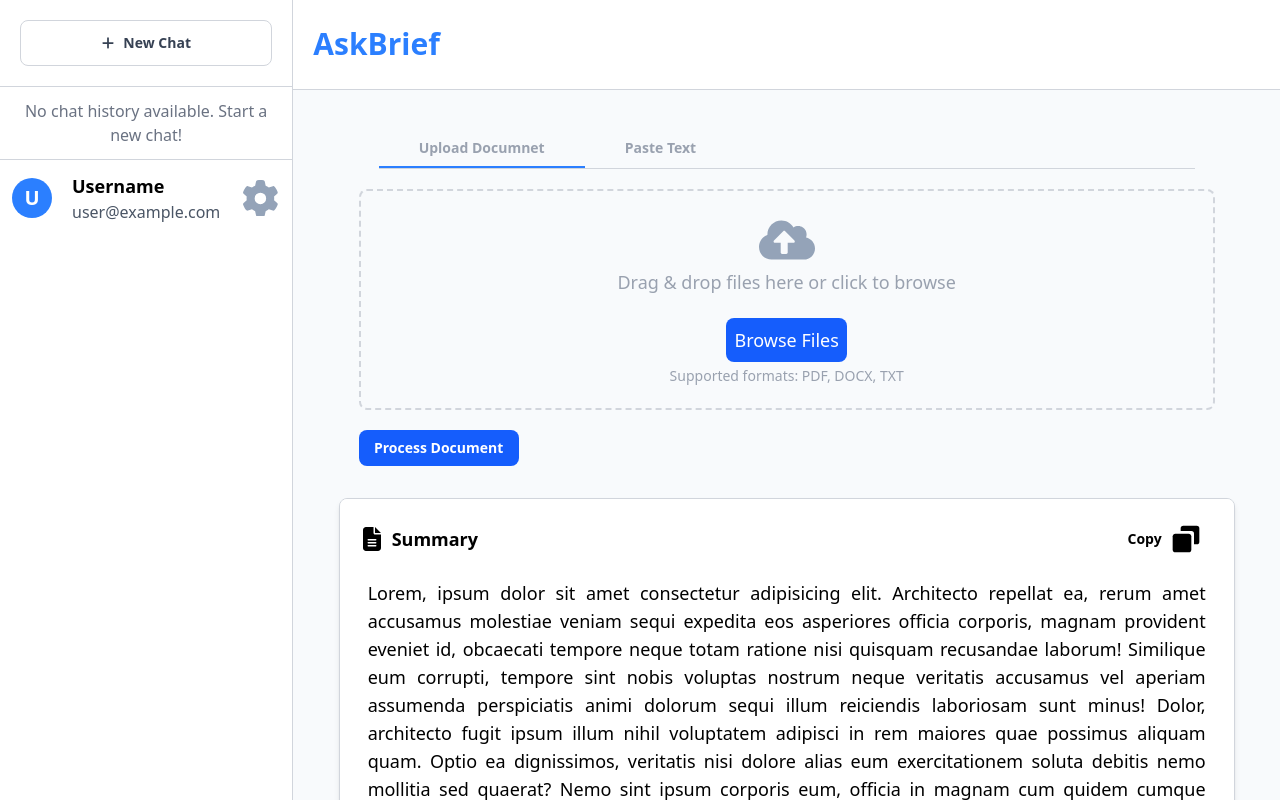
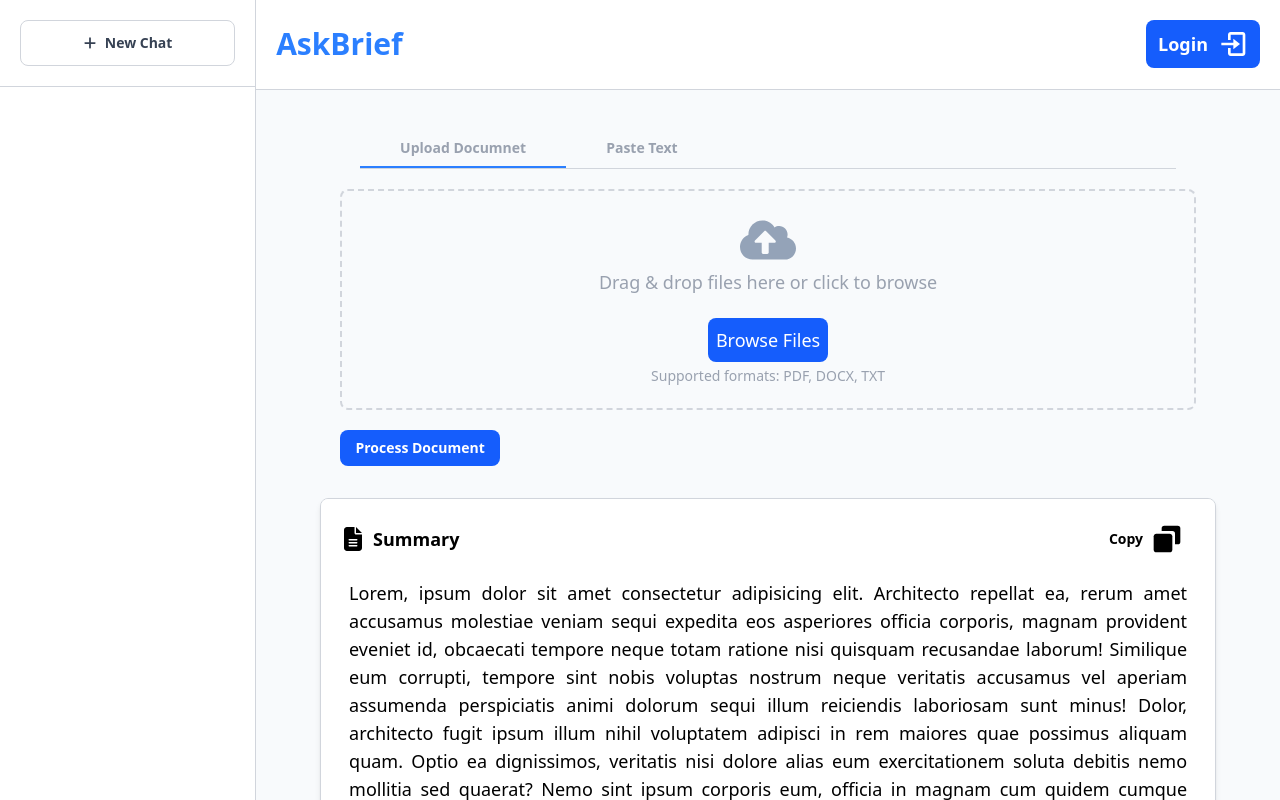
Before and after one commit to mabdullahferoz/AskBrief_Frontend, a React (Vite) app: page / in a window 1280 px wide. Built offline with nearby package versions, Linux system fonts and the light colour scheme.

Commit message:
Added dummy login functionality

```diff
--- a/src/App.jsx
+++ b/src/App.jsx
@@ -1,14 +1,20 @@
-import React from 'react'
+import React, { useState } from 'react'
 import Sidebar from './components/Sidebar'
 import Workarea from './components/Workarea'
 import { ToastContainer } from 'react-toastify'
 
 const App = () => {
+
+  const [user, setUser] = useState({
+    username: "username",
+    email: "user@example.com"
+  })
+
   return (
     <div className='hero flex w-screen h-screen overflow-clip bg-[#f8fafc]'>
       <ToastContainer position='top-right' autoClose={3000} hideProgressBar={false} closeOnClick pauseOnHover theme='light' className={"text-sm"}/>
-      <Sidebar/>
-      <Workarea/>
+      <Sidebar user={user}/>
+      <Workarea setUser = {setUser}/>
     </div>
   )
 }
--- a/src/components/Sidebar.jsx
+++ b/src/components/Sidebar.jsx
@@ -1,19 +1,35 @@
-import React, { useState } from 'react'
+import React, { useEffect, useState } from 'react'
 import Userbox from './Userbox'
 import { FaPlus } from 'react-icons/fa6'
 
-const Sidebar = () => {
+const Sidebar = ({user}) => {
 
-    const [loggedin, setLoggedin] = useState(true)
+    const [loggedin, setLoggedin] = useState(false)
     const [history, setHistory] = useState([])
+
+    useEffect(() => {
+      if(user.username != "username"){
+        setLoggedin(true);
+        setHistory([
+            { title: "Chat with AI", description: "Discuss the latest trends in AI and technology." },
+            { title: "Project Planning", description: "Brainstorm ideas for the new project." },
+            { title: "Meeting Notes", description: "Summarize the key points from the last meeting." }
+        ]);
+      }
+
+
+    }, )
+
 
     return (
         <div className='sidebar h-full md:w-80 transition-all flex flex-col  border-r-1 border-gray-300 bg-white'>
             <div className="new-chat w-full flex items center hustify-center border-b-1 border-gray-300">
-                <div className="btn p-3 m-5 border-1 border-gray-300 w-full text-sm font-semibold text-center text-gray-700 hover:bg-gray-200 rounded-lg flex items-center justify-center gap-2 cursor-pointer transition-all"> <FaPlus/>New Chat</div>
+                <div className="btn p-3 m-5 border-1 border-gray-300 w-full text-sm font-semibold text-center text-gray-700 hover:bg-gray-200 rounded-lg flex items-center justify-center gap-2 cursor-pointer transition-all"> <FaPlus />New Chat</div>
             </div>
-            {loggedin && (<div className="history w-full max-h-[75%] border-b-1 border-gray-300 overflow-y-auto scrollbar-custom">
-               { history.length > 0 ? history.map((item,index) => (
+            {loggedin && (
+                <>
+                    <div className="history w-full max-h-[75%] border-b-1 border-gray-300 overflow-y-auto scrollbar-custom">
+                        {history.length > 0 ? history.map((item, index) => (
                             <div key={index} className="chat-item p-3 hover:bg-gray-100 cursor-pointer transition-all">
                                 <span className='text-sm font-semibold'>{item.title}</span>
                                 <p className='text-xs text-gray-500'>{item.description}</p>
@@ -22,9 +38,11 @@
                             <div className="no-history p-3 text-center text-gray-500">
                                 No chat history available. Start a new chat!
                             </div>)}
-            </div>)
+                    </div>
+                    <Userbox user = {user} />
+                </>
+            )
             }
-            <Userbox/>
         </div>
     )
 }
--- a/src/components/Userbox.jsx
+++ b/src/components/Userbox.jsx
@@ -1,8 +1,7 @@
 import React, { useState } from 'react'
 import { FaGear } from 'react-icons/fa6'
 
-const Userbox = () => {
-    const [user, setUser] = useState({username: "Username", email: "user@example.com"})
+const Userbox = ({user}) => {
   return (
     <div className="w-full p-3 flex items-center justify-center gap-5">
       <div className="img bg-blue-500 hover:bg-blue-200 hover:text-blue-600 hover:font-black cursor-pointer  transition-all rounded-full h-10 w-10 flex items-center justify-center text-xl text-white font-bold">{user.username.at(0)}</div>
--- a/src/components/Workarea.jsx
+++ b/src/components/Workarea.jsx
@@ -1,12 +1,14 @@
 import React, { useState } from 'react'
 import UploadFile from './UploadFile'
 import { FaFileLines, FaPaperPlane } from 'react-icons/fa6'
-import { BiSolidCopy } from 'react-icons/bi'
+import { BiLogIn, BiSolidCopy } from 'react-icons/bi'
 import {  toast } from 'react-toastify'
 import { GrSend } from 'react-icons/gr'
+import { FaSave } from 'react-icons/fa'
 
-const Workarea = () => {
+const Workarea = ({setUser}) => {
     const [type, setType] = useState("doc")
+    const [loggedin, setLoggedin] = useState(false)
     const msgs = [
         "Hello",
         "Hi, how can I help you?",
@@ -19,8 +21,17 @@
         "What is the duration of the match?",
         "The duration of the match is 90 minutes, divided into two halves of 45 minutes each.",
     ]
+    const [chat, setChat] = useState(msgs)
 
-    const [chat, setChat] = useState(msgs)
+    const handleLogin = ()=>{
+        setLoggedin(true);
+        toast.success("Logged in successfully!");
+        setUser({
+            username: "ferozxdev",
+            email: "ferozxdev@gmail.com"
+        });
+    }
+
     const handleCopySummary = () => {
         const summaryText = document.getElementById('summary').innerText;
         navigator.clipboard.writeText(summaryText)
@@ -35,8 +46,17 @@
     return (
         <div className='w-full h-full box-content text-3xl font-black flex flex-col'>
             {/* <ToastContainer className={"text-sm"} position='top-right' autoClose={2000} theme='light'/> */}
-            <div className="navbar w-full h-24 bg-white border-b-1 border-gray-300 flex items-center p-5">
+            <div className="navbar w-full h-24 bg-white border-b-1 border-gray-300 flex items-center justify-between p-5">
                 <span className='logo text-blue-500'>AskBrief</span>
+
+                {
+                    loggedin ? (
+                        <span className='save-session-btn bg-blue-600 hover:bg-blue-500 text-white text-lg font-bold px-3 py-2 rounded-lg cursor-pointer flex items-center gap-2'> <FaSave/> Save Session</span>
+                    ):(
+                        <span onClick={handleLogin} className='login-btn bg-blue-600 hover:bg-blue-500 text-white text-lg font-bold px-3 py-2 rounded-lg cursor-pointer flex items-center gap-2'>Login <BiLogIn className='h-8 w-8'/> </span>
+                    )
+                }
+
             </div>
             <div className='flex flex-col overflow-y-scroll overflow-x-hidden items-center h-full px-5 '>
                 <div className="input-box h-80 min-h-80 w-4xl p-5 mt-5 flex flex-col">
```
Lines whose indentation alone changed are shown as unchanged.
